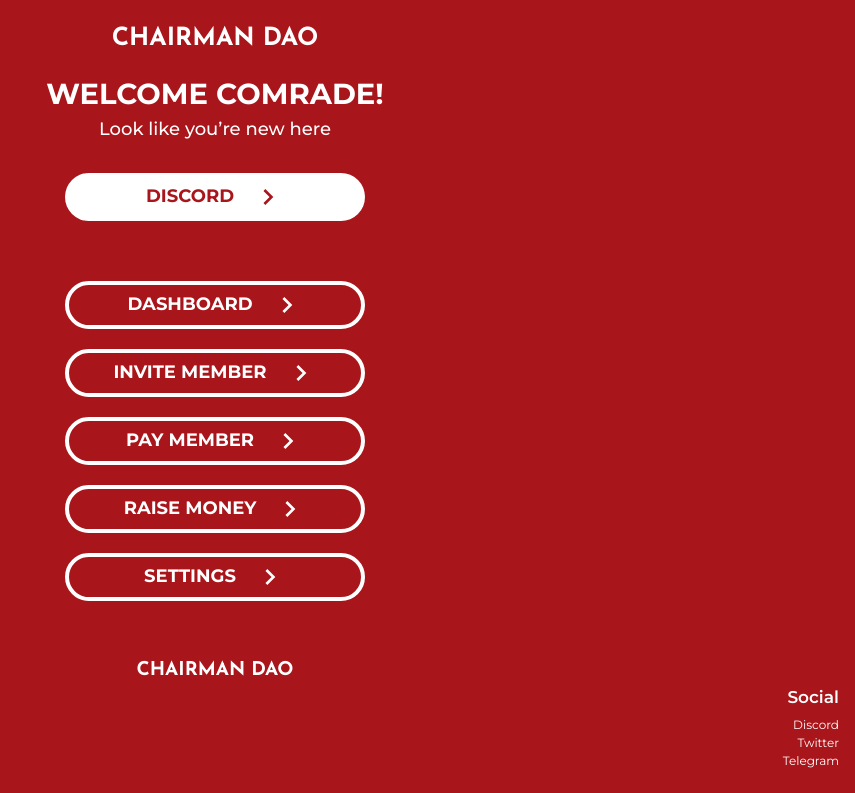
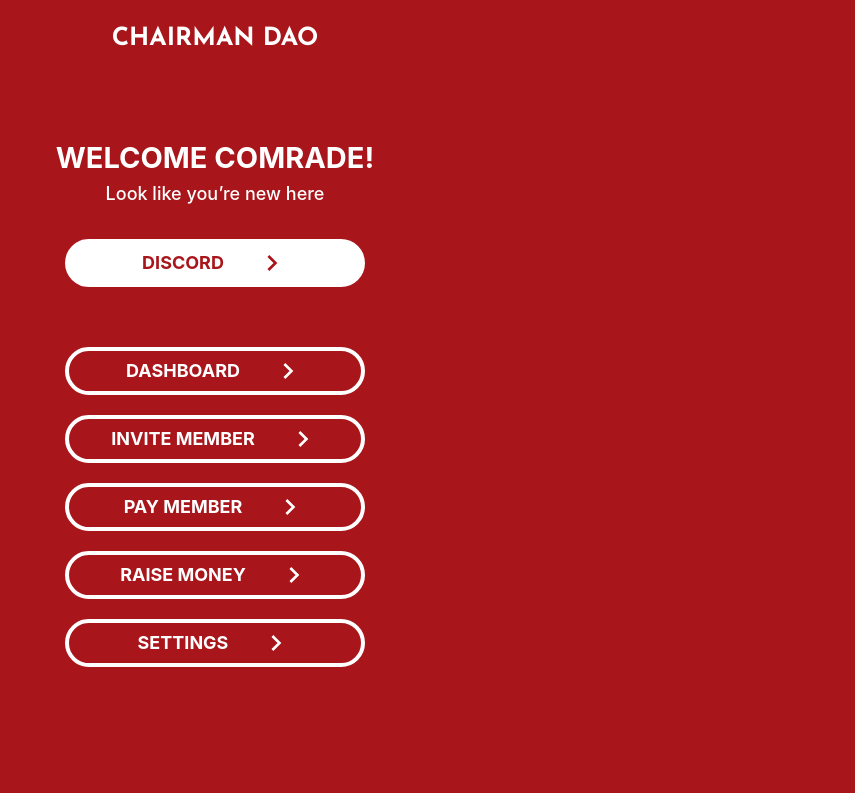
Before and after one commit to xcryptoshadow/chairman-dao-web, a React (Create React App) app: page / in a window 1280 px wide. Shown: the top 793 px of the page, without its empty margins (425-1280 px from the left). Built offline with nearby package versions, Linux system fonts and the light colour scheme.

Commit message:
ui changes to home

```diff
--- a/src/pages/Home.js
+++ b/src/pages/Home.js
@@ -5,27 +5,30 @@
   ChakraProvider,
   Box,
   Text,
+  Center,
   Link,
   VStack,
   Code,
-  Grid,
   theme,
   Button,
+  Flex,
+  Spacer,
+  Image,
+  SimpleGrid,
+  StackDivider,
+  Grid,
+  GridItem,
+  Input,
+  Container,
 } from '@chakra-ui/react';
 import { ChevronRightIcon } from '@chakra-ui/icons';
 
 const Home = () => {
   return (
     <Fragment>
-      <Box
-        bg="#A8151A"
-        textAlign="center"
-        className="Content"
-        minHeight={'66vh'}
-        p={4}
-        style={{ color: 'white' }}
-      >
-        <Box style={{ marginBottom: 30 }}>
+      <Box minH="66vh" bg="#A8151A" color="white">
+        <Container p={6} pt={20} pb={40}>
+          <Box align="center" justify="center" mb={8}>
             <Text style={{ fontWeight: '700', fontSize: 29 }}>
               WELCOME COMRADE!
             </Text>
@@ -34,21 +37,17 @@
             </Text>
           </Box>
 
-        <Box>
+          <Box align="center" justify="center" mb={8}>
             <Box style={{ marginBottom: 60 }}>
               <Button
                 size="lg"
                 width="300px"
-              style={{
-                color: '#A8151A',
-                backgroundColor: 'white',
-                borderRadius: 50,
-              }}
-              rightIcon={
-                <ChevronRightIcon w={8} h={8} style={{ marginLeft: 10 }} />
-              }
+                color="#A8151A"
+                bg="white"
+                borderRadius="50px"
+                rightIcon={<ChevronRightIcon w={8} h={8} ml={6} />}
               >
-              <Text style={{ fontWeight: '700' }}>DISCORD</Text>
+                <Text fontWeight="700">DISCORD</Text>
               </Button>
             </Box>
 
@@ -58,75 +57,67 @@
                 variant="outline"
                 size="lg"
                 width="300px"
-              style={{ borderWidth: 4, borderRadius: 50 }}
-              rightIcon={
-                <ChevronRightIcon w={8} h={8} style={{ marginLeft: 10 }} />
-              }
+                borderWidth="4px"
+                borderRadius="50px"
+                rightIcon={<ChevronRightIcon w={8} h={8} ml={6} />}
               >
-              <Text style={{ fontWeight: '700' }}>DASHBOARD</Text>
+                <Text fontWeight="700">DASHBOARD</Text>
               </Button>
             </Box>
-
             <Box style={{ marginBottom: 20 }}>
               <Button
                 colorScheme="#A8151A"
                 variant="outline"
                 size="lg"
                 width="300px"
-              style={{ borderWidth: 4, borderRadius: 50 }}
-              rightIcon={
-                <ChevronRightIcon w={8} h={8} style={{ marginLeft: 10 }} />
-              }
+                borderWidth="4px"
+                borderRadius="50px"
+                rightIcon={<ChevronRightIcon w={8} h={8} ml={6} />}
               >
-              <Text style={{ fontWeight: '700' }}>INVITE MEMBER</Text>
+                <Text fontWeight="700">INVITE MEMBER</Text>
               </Button>
             </Box>
-
             <Box style={{ marginBottom: 20 }}>
               <Button
                 colorScheme="#A8151A"
                 variant="outline"
                 size="lg"
                 width="300px"
-              style={{ borderWidth: 4, borderRadius: 50 }}
-              rightIcon={
-                <ChevronRightIcon w={8} h={8} style={{ marginLeft: 10 }} />
-              }
+                borderWidth="4px"
+                borderRadius="50px"
+                rightIcon={<ChevronRightIcon w={8} h={8} ml={6} />}
               >
-              <Text style={{ fontWeight: '700' }}>PAY MEMBER</Text>
+                <Text fontWeight="700">PAY MEMBER</Text>
               </Button>
             </Box>
-
             <Box style={{ marginBottom: 20 }}>
               <Button
                 colorScheme="#A8151A"
                 variant="outline"
                 size="lg"
                 width="300px"
-              style={{ borderWidth: 4, borderRadius: 50 }}
-              rightIcon={
-                <ChevronRightIcon w={8} h={8} style={{ marginLeft: 10 }} />
-              }
+                borderWidth="4px"
+                borderRadius="50px"
+                rightIcon={<ChevronRightIcon w={8} h={8} ml={6} />}
               >
-              <Text style={{ fontWeight: '700' }}>RAISE MONEY</Text>
+                <Text fontWeight="700">RAISE MONEY</Text>
               </Button>
             </Box>
-
             <Box style={{ marginBottom: 20 }}>
               <Button
                 colorScheme="#A8151A"
                 variant="outline"
                 size="lg"
                 width="300px"
-              style={{ borderWidth: 4, borderRadius: 50 }}
-              rightIcon={
-                <ChevronRightIcon w={8} h={8} style={{ marginLeft: 10 }} />
-              }
+                borderWidth="4px"
+                borderRadius="50px"
+                rightIcon={<ChevronRightIcon w={8} h={8} ml={6} />}
               >
-              <Text style={{ fontWeight: '700' }}>SETTINGS</Text>
+                <Text fontWeight="700">SETTINGS</Text>
               </Button>
             </Box>
           </Box>
+        </Container>
       </Box>
     </Fragment>
   );
```
Lines whose indentation alone changed are shown as unchanged.
